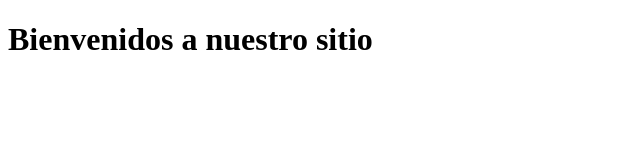
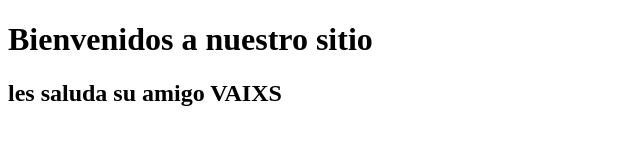
Before and after one commit to victorvirtual/proyecto.github.io, a plain HTML site: page index.html in a window 1280 px wide. Shown: the whole page, without its empty margins (0-640 px from the left). Drawn offline with Linux system fonts and the light colour scheme.

Commit message:
Update index.html
modificacion del archivo con una etiqueta h2

```diff
--- a/index.html
+++ b/index.html
@@ -8,6 +8,7 @@
 <body>
 
     <h1>Bienvenidos a nuestro sitio</h1>
+    <h2>les saluda su amigo VAIXS</h2>
 
 </body>
 </html>
```
